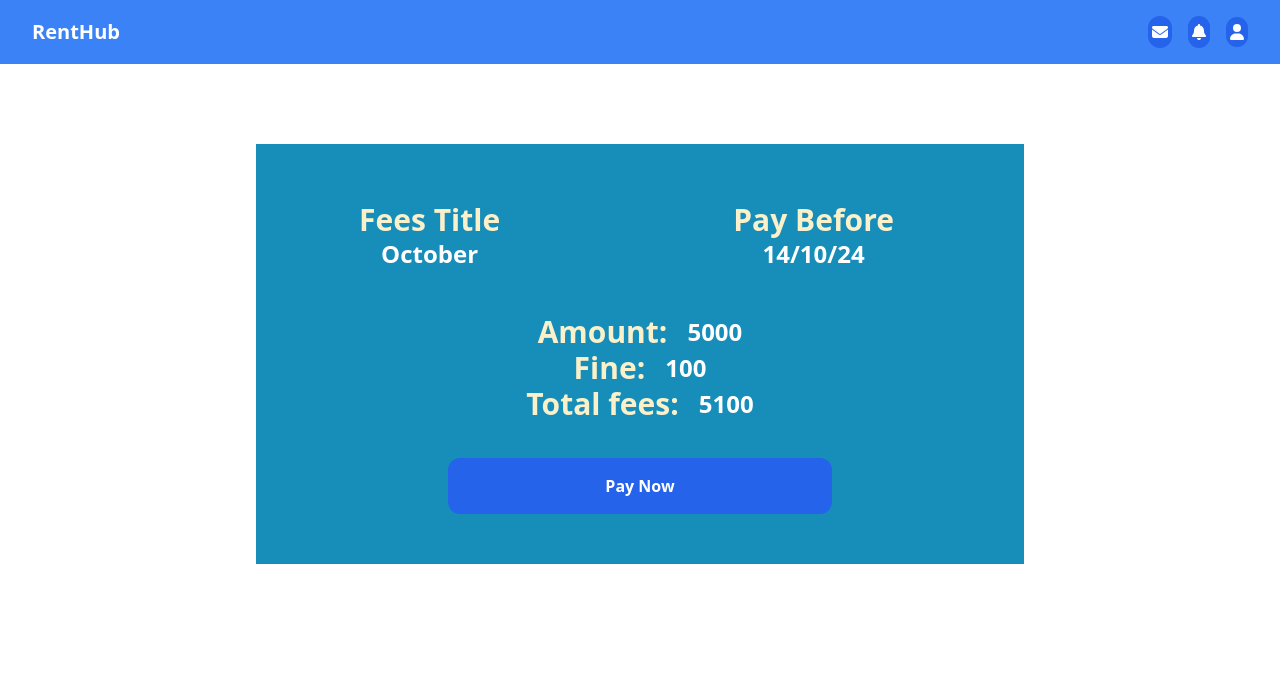
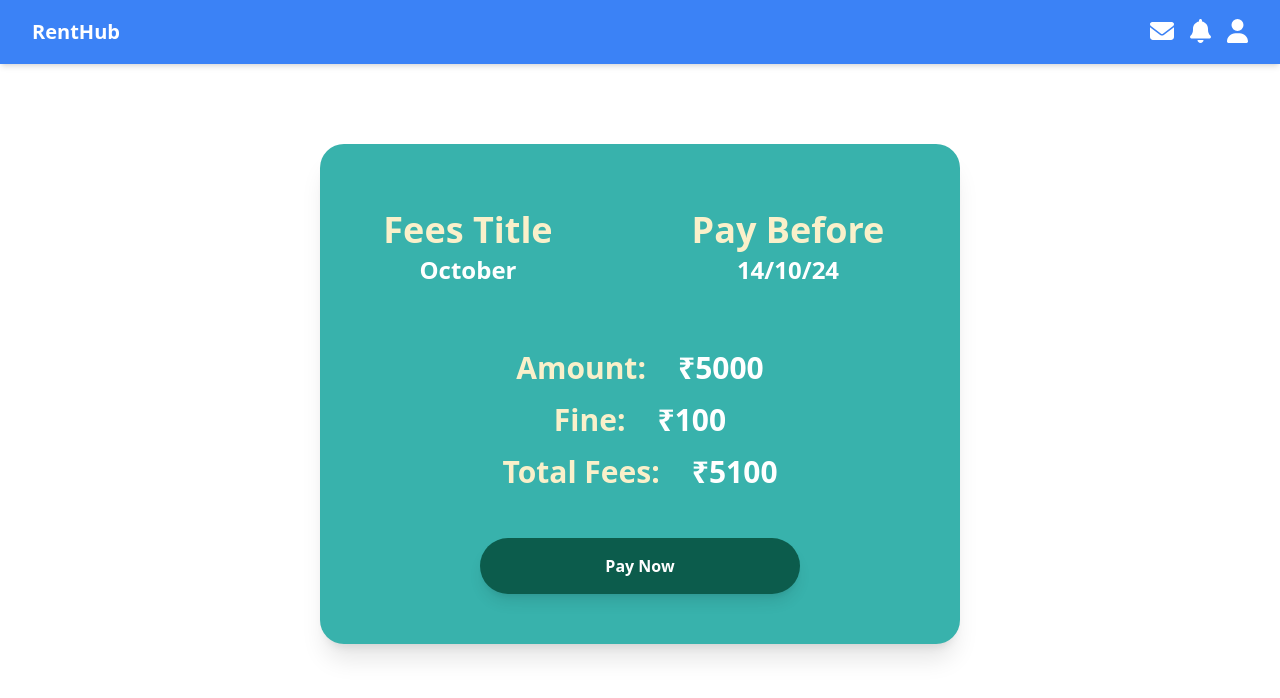
Before and after one commit to Aryank35/house-rental-system, a React (Create React App) app: page /feesDescription in a window 1280 px wide. Shown: the top 698 px of the page. Built offline with nearby package versions, Linux system fonts and the light colour scheme.

Commit message:
final frontend commit

```diff
--- a/src/App.css
+++ b/src/App.css
@@ -5,6 +5,18 @@
 .App-logo {
   height: 40vmin;
   pointer-events: none;
+}
+
+body::-webkit-scrollbar{
+  display: none;
+}
+
+.transition-slide {
+   transition: transform 0.5s ease-in-out;
+ }
+
+body{
+  overflow-x: hidden;
 }
 
 @media (prefers-reduced-motion: no-preference) {
--- a/src/App.js
+++ b/src/App.js
@@ -11,6 +11,7 @@ import ElectricityBill from "./Components/Pages/Payment/ElectricityBill";
 import NotificationPage from "./Components/NotificationPage";
 import NoticePage from "./Components/NoticePage";
 import ProfilePage from "./Components/ProfilePage";
+import PaymentGateway from "./Components/Pages/Payment/PaymentGateway";
 
 function App() {
   return (
@@ -28,6 +29,7 @@ function App() {
           <Route path="/electricityBill" element={<ElectricityBill/>} />
           <Route path="/notification" element={<NotificationPage/>} />
           <Route path="/notice" element={<NoticePage/>} />
+          <Route path="/paymentGateway" element={<PaymentGateway/>} />
         </Routes>
       </BrowserRouter>
     </>
--- a/src/Components/Pages/Payment/Dues.jsx
+++ b/src/Components/Pages/Payment/Dues.jsx
@@ -36,18 +36,21 @@ const Dues = () => {
   ];
 
   return (
-    <div className="min-h-screen bg-gray-50 py-5">
+    <div className="min-h-screen bg-gradient-to-r from-blue-500 to-green-400 py-5">
+      {/* Back Button */}
       <Link to="/" className="w-fit">
-        <button className="text-lg font-semibold ml-5 mt-3 hover:text-red-600 underline">
+        <button className="text-lg font-semibold ml-5 mt-3 text-white hover:text-red-300 transition duration-300 underline">
           Back
         </button>
       </Link>
 
-      <h1 className="font-bold text-3xl text-center underline text-blue-700 my-5">
+      {/* Title */}
+      <h1 className="font-bold text-4xl text-center underline text-white my-8 drop-shadow-lg">
         Dues
       </h1>
 
-      <div className="grid grid-cols-1 sm:grid-cols-2 lg:grid-cols-3 sm:gap-6 px-5">
+      {/* Dues Grid */}
+      <div className="grid grid-cols-1 sm:grid-cols-2 lg:grid-cols-3 gap-8 px-5">
         {dueList.map((item) => (
           <DueBox
             key={item.dop}
@@ -55,6 +58,7 @@ const Dues = () => {
             dop={item.dop}
             stats={item.stats}
             buttonText={item.buttonText}
+            className="shadow-lg rounded-lg bg-white p-5 transition transform hover:scale-105"
           />
         ))}
       </div>
--- a/src/Components/Pages/Payment/ElectricityBill.jsx
+++ b/src/Components/Pages/Payment/ElectricityBill.jsx
@@ -1,4 +1,4 @@
-import { useState } from 'react';
+import { useState, useEffect } from 'react';
 
 const ElectricityBill = () => {
   const [bill, setBill] = useState({
@@ -6,12 +6,21 @@ const ElectricityBill = () => {
     year: 2024,
     totalConsumption: 500,
     ratePerUnit: 4.15,
-    paymentStatus: 'Unpaid'
+    paymentStatus: localStorage.getItem('paymentStatus') || 'Unpaid', // Check if paymentStatus is stored
   });
 
+  // Handle payment and redirect to the payment gateway
   const handlePayment = () => {
-    setBill((prevBill) => ({ ...prevBill, paymentStatus: 'Paid' }));
+    window.location.href = "/paymentGateway";
   };
+
+  // After redirect, check if the payment is marked as paid
+  useEffect(() => {
+    const storedPaymentStatus = localStorage.getItem('paymentStatus');
+    if (storedPaymentStatus === 'Paid') {
+      setBill((prevBill) => ({ ...prevBill, paymentStatus: 'Paid' }));
+    }
+  }, []);
 
   return (
     <div className="max-w-md mx-auto p-8 mt-12 bg-white rounded-lg shadow-lg border border-gray-200">
--- a/src/Components/Pages/Payment/FeesDescription.jsx
+++ b/src/Components/Pages/Payment/FeesDescription.jsx
@@ -1,64 +1,77 @@
 import React, { useState } from "react";
+import { useNavigate } from "react-router-dom";
 
 const FeesDescription = () => {
-    const [Amount, setAmount] = useState(5000)
-    const [Fine, setFine] = useState(100)
+  const [Amount, setAmount] = useState(5000);
+  const [Fine, setFine] = useState(100);
+
+  const navigate = useNavigate();  // React Router's hook for navigation
+
+  // Function to handle payment redirection
+  const handlePayment = () => {
+    // Simulate redirecting to payment gateway URL
+    window.location.href = "/paymentGateway"; // Replace with actual gateway URL
+  };
+
   return (
     <>
       <div className="w-full">
-        <div className="bg-[#178eba] w-[90%] md:w-[60%] h-full py-[50px] my-20 mx-auto">
+        <div className="bg-[#38B2AC] w-[90%] md:w-[50%] h-full py-[50px] my-20 mx-auto rounded-3xl shadow-xl transform hover:scale-105 transition duration-300 ease-in-out">
           <div className="flex flex-col">
-            <div className="Title-date w-full flex justify-between mx-5 my-2 items-center">
+            <div className="Title-date w-full flex justify-between mx-5 my-4 items-center">
               <div className="feesTitle w-[40%]">
-                <h1 className="text-[#FAF0CA] font-bold text-2xl md:text-3xl text-center">
+                <h1 className="text-[#FAF0CA] font-extrabold text-3xl md:text-4xl text-center">
                   Fees Title
                 </h1>
-                <p className="text-white font-bold text-xl md:text-2xl text-center">
+                <p className="text-white font-semibold text-xl md:text-2xl text-center mt-1">
                   October
                 </p>
               </div>
               <div className="due-date w-[60%]">
-                <h1 className="text-[#FAF0CA] font-bold text-2xl md:text-3xl text-center">
+                <h1 className="text-[#FAF0CA] font-extrabold text-3xl md:text-4xl text-center">
                   Pay Before
                 </h1>
-                <p className="text-white font-bold text-xl md:text-2xl text-center">
+                <p className="text-white font-semibold text-xl md:text-2xl text-center mt-1">
                   14/10/24
                 </p>
               </div>
             </div>
-            <div className="Amount-fine w-full flex flex-col justify-center items-center my-9">
-              <div className="Amount flex space-x-5 mx-10 items-center justify-center">
-                <h1 className="text-[#FAF0CA] font-bold text-2xl md:text-3xl text-center">
+
+            <div className="Amount-fine w-full flex flex-col justify-center items-center my-12">
+              <div className="Amount flex space-x-4 md:space-x-8 items-center justify-center">
+                <h1 className="text-[#FAF0CA] font-bold text-2xl md:text-3xl">
                   Amount:
                 </h1>
-                <p className="text-white font-bold text-xl md:text-2xl text-center">
-                  {`${Amount}`}
+                <p className="text-white font-semibold text-2xl md:text-3xl">
+                  ₹{Amount}
                 </p>
               </div>
-              <div className="Amount flex space-x-5 mx-10 items-center justify-center">
-                <h1 className="text-[#FAF0CA] font-bold text-2xl md:text-3xl text-center">
+              <div className="Fine flex space-x-4 md:space-x-8 items-center justify-center my-4">
+                <h1 className="text-[#FAF0CA] font-bold text-2xl md:text-3xl">
                   Fine:
                 </h1>
-                <p className="text-white font-bold text-xl md:text-2xl text-center">
-                  {`${Fine}`}
+                <p className="text-white font-semibold text-2xl md:text-3xl">
+                  ₹{Fine}
                 </p>
               </div>
-              <div className="Amount flex space-x-5 mx-10 items-center justify-center">
-                <h1 className="text-[#FAF0CA] font-bold text-2xl md:text-3xl text-center">
-                  Total fees:
+              <div className="Total flex space-x-4 md:space-x-8 items-center justify-center">
+                <h1 className="text-[#FAF0CA] font-bold text-2xl md:text-3xl">
+                  Total Fees:
                 </h1>
-                <p className="text-white font-bold text-xl md:text-2xl text-center">
-                  {`${Amount+Fine}`}
+                <p className="text-white font-semibold text-2xl md:text-3xl">
+                  ₹{Amount + Fine}
                 </p>
               </div>
             </div>
           </div>
+
+          {/* Pay Now Button */}
           <div
-          className='bg-blue-600 text-white py-4 px-6 w-[50%] mx-auto rounded-xl font-semibold text-center cursor-pointer'
-        //   onClick={handleButtonClick}
-        >
-          Pay Now
-        </div>
+            className="bg-[#0c5c4c] hover:bg-[#16A085] text-white py-4 px-6 w-[70%] md:w-[50%] mx-auto rounded-full font-semibold text-center cursor-pointer shadow-lg transition-all duration-300 ease-in-out transform hover:scale-110"
+            onClick={handlePayment}  // Calling the payment handler
+          >
+            Pay Now
+          </div>
         </div>
       </div>
     </>
--- /dev/null
+++ b/src/Components/Pages/Payment/PaymentGateway.jsx
@@ -0,0 +1,99 @@
+import React, { useState } from "react";
+
+const PaymentGateway = () => {
+  const [cardNumber, setCardNumber] = useState("");
+  const [expiryDate, setExpiryDate] = useState("");
+  const [cvv, setCvv] = useState("");
+  const [name, setName] = useState("");
+
+  // Function to simulate payment processing
+  const handlePayment = (e) => {
+    e.preventDefault();
+    // Simulate payment processing here
+    alert("Payment Successful!");
+  };
+
+  return (
+    <div className="min-h-screen bg-gray-100 flex items-center justify-center">
+      <div className="bg-white p-10 rounded-xl shadow-lg w-[90%] md:w-[40%]">
+        <h1 className="text-2xl font-bold text-center text-gray-800 mb-6">
+          Demo Payment Gateway
+        </h1>
+        <form onSubmit={handlePayment}>
+          {/* Cardholder Name */}
+          <div className="mb-4">
+            <label className="block text-sm font-semibold text-gray-700 mb-2">
+              Cardholder Name
+            </label>
+            <input
+              type="text"
+              placeholder="Enter your name"
+              value={name}
+              onChange={(e) => setName(e.target.value)}
+              required
+              className="w-full p-3 border border-gray-300 rounded-lg focus:outline-none focus:ring-2 focus:ring-blue-500"
+            />
+          </div>
+
+          {/* Card Number */}
+          <div className="mb-4">
+            <label className="block text-sm font-semibold text-gray-700 mb-2">
+              Card Number
+            </label>
+            <input
+              type="text"
+              placeholder="XXXX XXXX XXXX XXXX"
+              value={cardNumber}
+              onChange={(e) => setCardNumber(e.target.value)}
+              maxLength="16"
+              required
+              className="w-full p-3 border border-gray-300 rounded-lg focus:outline-none focus:ring-2 focus:ring-blue-500"
+            />
+          </div>
+
+          {/* Expiry Date */}
+          <div className="mb-4">
+            <label className="block text-sm font-semibold text-gray-700 mb-2">
+              Expiry Date
+            </label>
+            <input
+              type="text"
+              placeholder="MM/YY"
+              value={expiryDate}
+              onChange={(e) => setExpiryDate(e.target.value)}
+              required
+              maxLength="5"
+              className="w-full p-3 border border-gray-300 rounded-lg focus:outline-none focus:ring-2 focus:ring-blue-500"
+            />
+          </div>
+
+          {/* CVV */}
+          <div className="mb-6">
+            <label className="block text-sm font-semibold text-gray-700 mb-2">
+              CVV
+            </label>
+            <input
+              type="password"
+              placeholder="123"
+              value={cvv}
+              onChange={(e) => setCvv(e.target.value)}
+              maxLength="3"
+              required
+              className="w-full p-3 border border-gray-300 rounded-lg focus:outline-none focus:ring-2 focus:ring-blue-500"
+            />
+          </div>
+
+          {/* Pay Now Button */}
+          <button
+            type="submit"
+            className="w-full bg-blue-600 hover:bg-blue-700 text-white font-bold py-3 rounded-lg transition duration-200"
+          >
+            Pay Now
+          </button>
+        </form>
+      </div>
+    </div>
+  );
+};
+
+export default PaymentGateway;
--- a/src/Shared/AppBar.jsx
+++ b/src/Shared/AppBar.jsx
@@ -1,59 +1,60 @@
-import React from "react";
+import React, { useEffect, useRef } from "react";
 import { FontAwesomeIcon } from "@fortawesome/react-fontawesome";
-import {  Link, NavLink } from "react-router-dom";
+import { Link } from "react-router-dom";
+import { faEnvelope, faBell, faUser } from "@fortawesome/free-solid-svg-icons";
 
-
-import {
-  faEnvelope,
-  faBell,
-  faUser,
-} from "@fortawesome/free-solid-svg-icons";
 export default function AppBar() {
   const [menuOpen, setMenuOpen] = React.useState(false);
-  const [mobileMenuOpen, setMobileMenuOpen] = React.useState(false);
+  const menuRef = useRef(null); // Reference for the menu
 
   const toggleMenu = () => setMenuOpen(!menuOpen);
-  const toggleMobileMenu = () => setMobileMenuOpen(!mobileMenuOpen);
+
+  // Close the menu when clicking outside
+  useEffect(() => {
+    const handleClickOutside = (event) => {
+      if (menuRef.current && !menuRef.current.contains(event.target)) {
+        setMenuOpen(false);
+      }
+    };
+
+    document.addEventListener("mousedown", handleClickOutside);
+    return () => {
+      document.removeEventListener("mousedown", handleClickOutside);
+    };
+  }, [menuRef]);
 
   return (
-    <nav className="bg-blue-500">
+    <nav className="bg-blue-500 shadow-md">
       <div className="max-w-7xl mx-auto px-2 sm:px-6 lg:px-8">
         <div className="relative flex items-center justify-between h-16">
-
-
-          <Link to="/" className="flex-1 flex items-center my-2  sm:justify-start">
-            <div className="flex-shrink-0 text-white text-xl font-bold">
-            RentHub
-            </div>
+          <Link to="/" className="flex-1 flex items-center my-2 sm:justify-start">
+            <div className="flex-shrink-0 text-white text-xl font-bold">RentHub</div>
           </Link>
 
           <div className="flex items-center space-x-4">
-            <Link to="/notice" className="bg-blue-600 p-1 rounded-full text-white hover:text-gray-300 focus:outline-none">
+            <Link to="/notice" className="text-white hover:text-gray-300">
               <span className="sr-only">View messages</span>
-
-              <FontAwesomeIcon icon={faEnvelope} />
+              <FontAwesomeIcon icon={faEnvelope} className="text-2xl" />
             </Link>
 
-            <Link to="/notification" className="bg-blue-600 p-1 rounded-full text-white hover:text-gray-300 focus:outline-none">
+            <Link to="/notification" className="text-white hover:text-gray-300">
               <span className="sr-only">View notifications</span>
-
-              <FontAwesomeIcon icon={faBell} />
+              <FontAwesomeIcon icon={faBell} className="text-2xl" />
             </Link>
 
-            <div className="relative">
+            <div className="relative" ref={menuRef}>
               <Link
                 onClick={toggleMenu}
-                className="bg-blue-600 p-1 rounded-full text-white hover:text-gray-300 focus:outline-none"
+                className="text-white hover:text-gray-300"
               >
-
-                <FontAwesomeIcon icon={faUser} />
+                <FontAwesomeIcon icon={faUser} className="text-2xl" />
               </Link>
               {menuOpen && (
                 <div className="origin-top-right absolute right-0 mt-2 w-48 rounded-md shadow-lg py-1 bg-white ring-1 ring-black ring-opacity-5">
-                  <Link to="/profile"  className="block px-4 py-2 text-sm text-gray-700">
+                  <Link to="/profile" className="block px-4 py-2 text-sm text-gray-700 hover:bg-blue-100">
                     Profile
                   </Link>
-                  <a href="#" className="block px-4 py-2 text-sm text-gray-700">
+                  <a href="#" className="block px-4 py-2 text-sm text-gray-700 hover:bg-blue-100">
                     Logout
                   </a>
                 </div>
```
Also changed, not shown: src/Components/Pages/Payment/FeesPaymentGateway.jsx (added).
